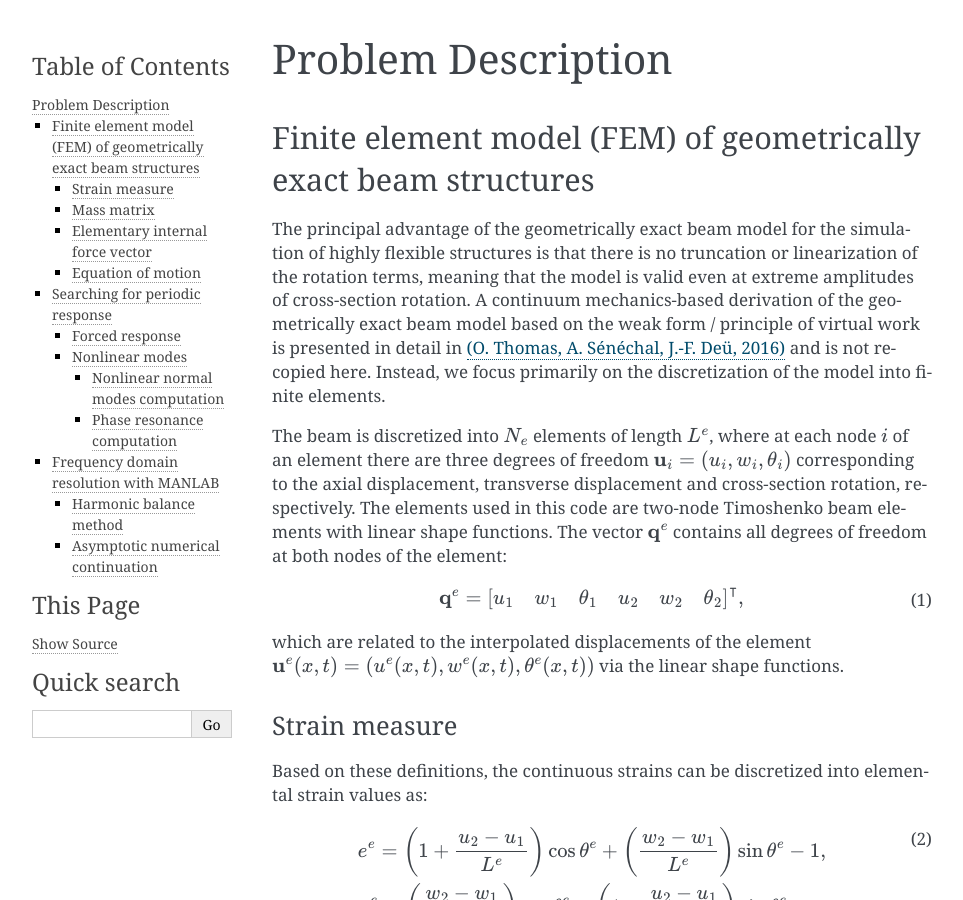
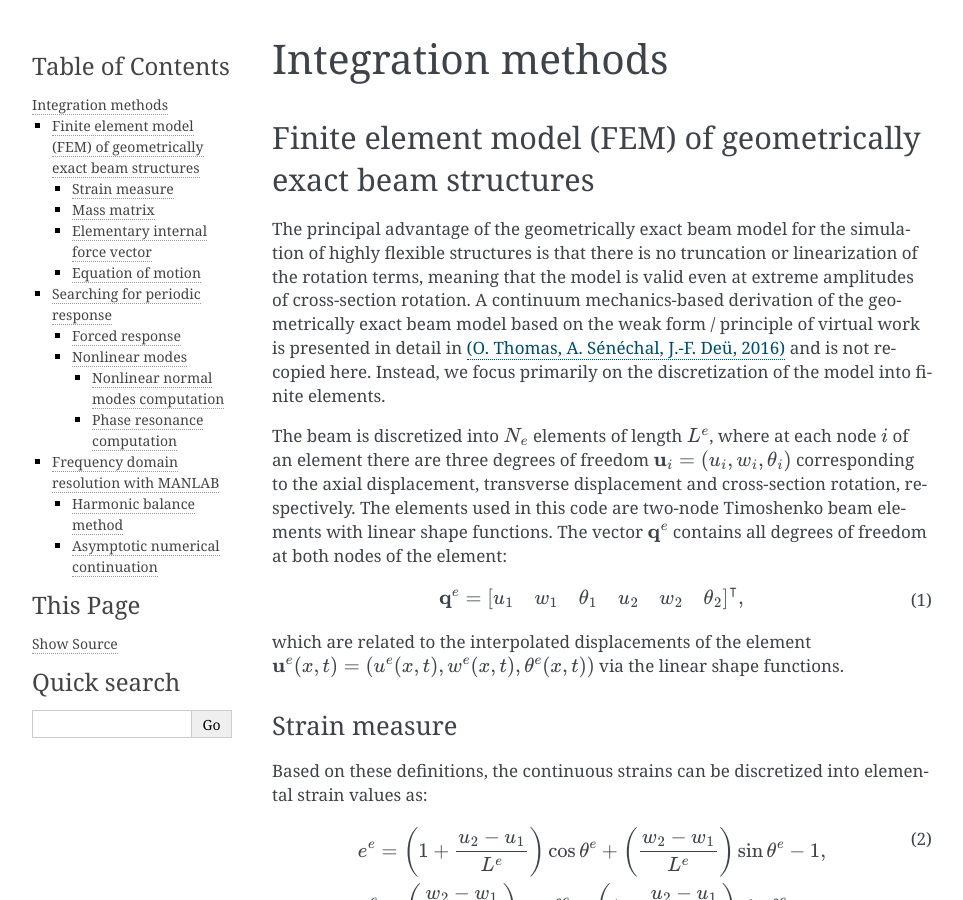
Before and after one commit to THREAD-3-2/NL_2D_FEM, a Sphinx documentation site: the page built from docs/theory.rst, in a window 1280 px wide and 900 px high. Shown: the whole window, without its empty margins (148-1111 px from the left). Built offline with Sphinx 7.4.7, drawn with Linux system fonts in a browser that asks for light colours.

Commit message:
Update theory.rst

```diff
--- a/docs/theory.rst
+++ b/docs/theory.rst
@@ -1,6 +1,6 @@
 .. _theory:
 
-Problem Description
+Integration methods
 ===================
 
 Finite element model (FEM) of geometrically exact beam structures
```
